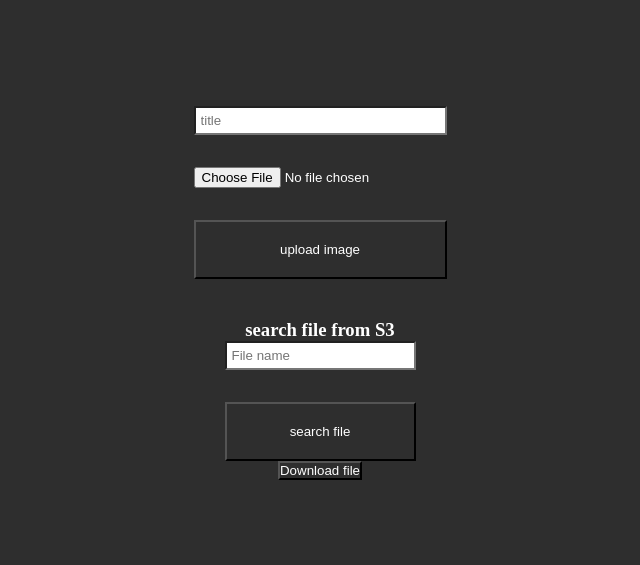
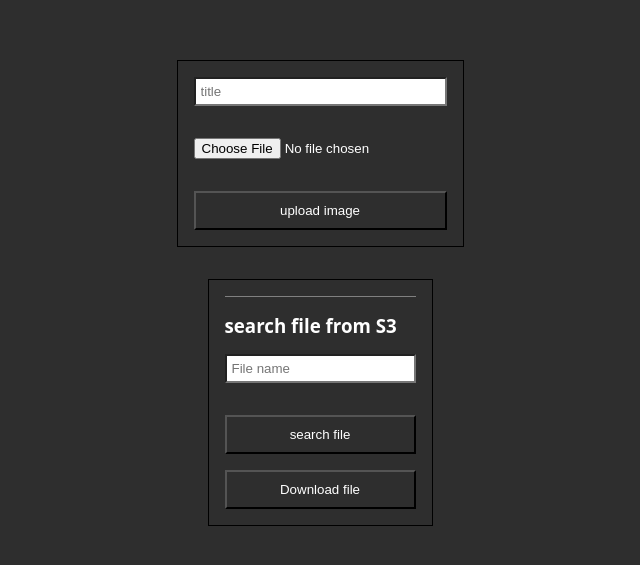
Before and after one commit to Stefano-Mazziotta/aws-s3-photos, a React (Vite) app in the folder client/: page / in a window 1280 px wide. Shown: the part 107-672 px from the top of the page, without its empty margins (320-960 px from the left). Built offline with nearby package versions, Linux system fonts and the light colour scheme; no server answers.

Commit message:
improve ui

```diff
--- a/client/src/App.css
+++ b/client/src/App.css
@@ -6,21 +6,41 @@
     flex-direction: column;
     align-items: center;
     justify-content: center;
+    gap: 2rem;
 }
 
-.App .form-container{
+.App .section-container {
+    display: flex;
+    flex-direction: column;
+    gap: 1rem;
+
+    border: 1px solid black;
+    padding: 1rem;
+}
+
+.App .section-container .btn-submit{
+    padding: 10px 0px;
+    cursor: pointer;
+    transition: all ease .3s;
+}
+.App .section-container .btn-submit:hover{
+    opacity: 0.6;
+}
+
+.App .section-container .title {
+    font-family: system-ui;
+    border-top: 1px solid grey;
+    padding-top: 1rem;
+}
+
+.App .section-container .form-container{
     display: flex;
     flex-direction: column;
     gap: 2rem;
 }
 
-.App .form-container input[type=text]{
+.App .section-container .form-container input[type=text]{
     background-color: white;
     color: black;
     padding: 5px;
 }
-
-.App .form-container .btn-submit{
-    padding: 20px 0px;
-    cursor: pointer;
-}
--- a/client/src/App.jsx
+++ b/client/src/App.jsx
@@ -73,18 +73,23 @@ function App() {
 
   return (
     <div className="App">
+      <section className='section-container'>
         <form className="form-container" onSubmit={handleSubmit}>
           <input onChange={handleChangeTitle} type="text" name='title' placeholder="title"/>
           <input onChange={handleChangeFile} type="file" name='file'/>
           <input className='btn-submit' type="submit" value="upload image" />
         </form>
+      </section>
 
-      <h3 style={{marginTop:"40px"}}>search file from S3</h3>
+      <section className='section-container'>
+        <h3 className='title'>search file from S3</h3>
         <form className="form-container" onSubmit={handleSubmitSearchFile}>
           <input onChange={handleChangeFileName} type="text" name='fileName' placeholder="File name"/>
           <input className='btn-submit' type="submit" value="search file" />
         </form>
-      <button onClick={handleClickDownloadFile}>Download file</button>
+
+        <button className='btn-submit' onClick={handleClickDownloadFile}>Download file</button>
+      </section>
     </div>
   )
 }
```
Lines whose indentation alone changed are shown as unchanged.
